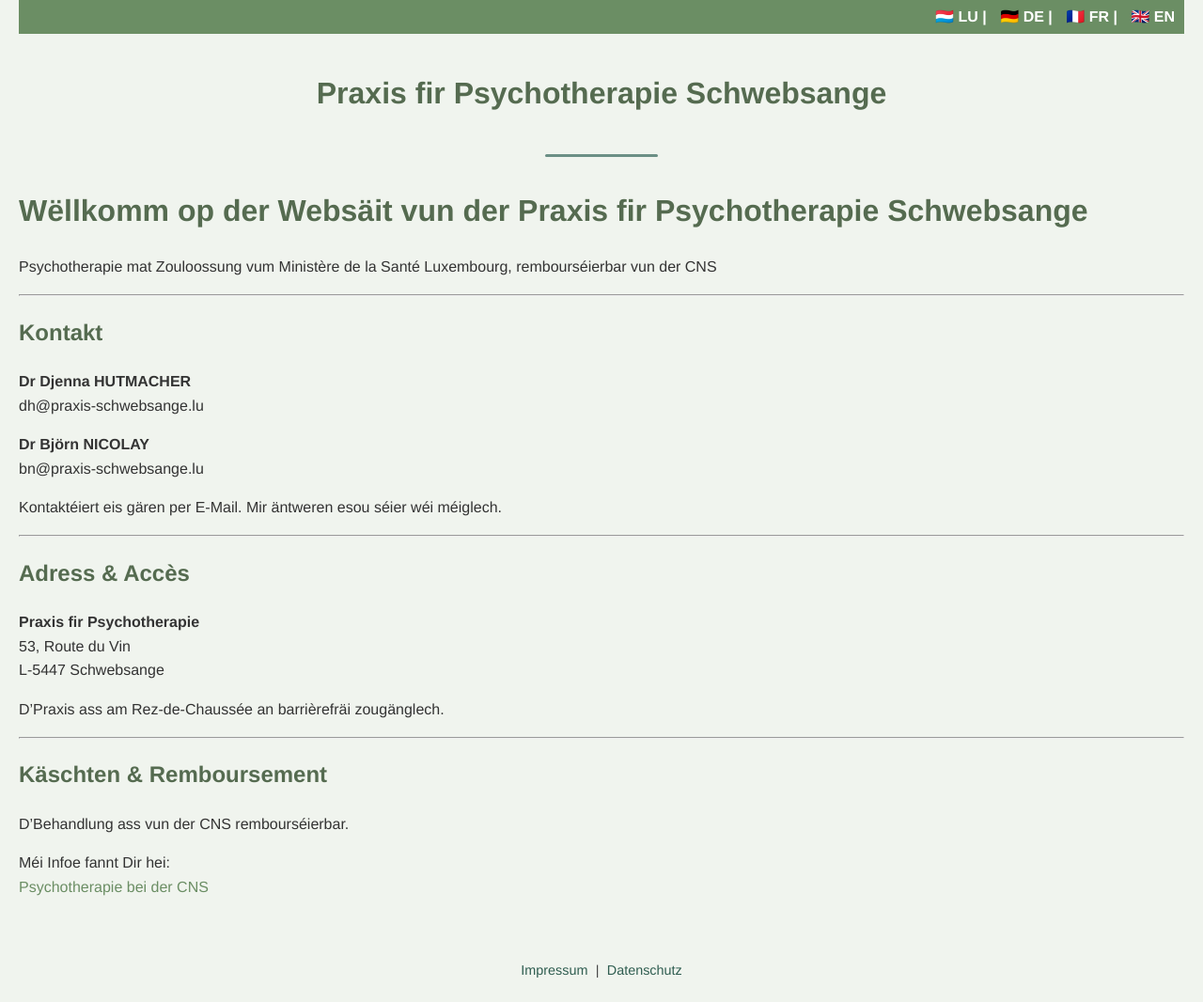
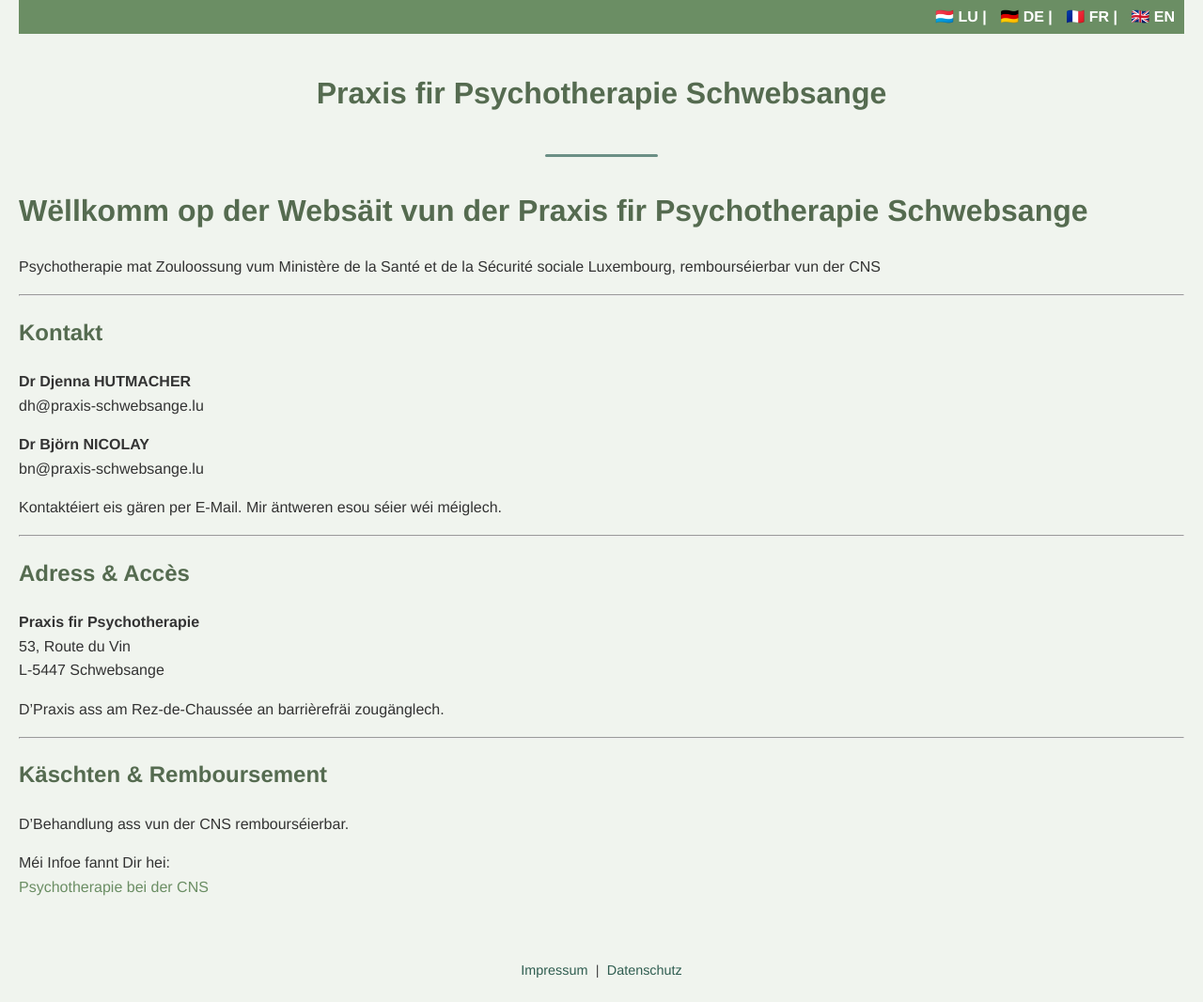
Before and after one commit to bjoernbrightside/praxis-schwebsange, a Jekyll site: the page built from lu/index.md, in a window 1280 px wide. Shown: the whole page at 94% size. Built offline with Jekyll 4.4.1, drawn with Linux system fonts in a browser that asks for light colours; our own code applies the rules of GitHub Pages for plain Markdown files.

Commit message:
Update index.md

```diff
--- a/lu/index.md
+++ b/lu/index.md
@@ -5,7 +5,7 @@ lang: lu
 
 # Wëllkomm op der Websäit vun der Praxis fir Psychotherapie Schwebsange
 
-Psychotherapie mat Zouloossung vum Ministère de la Santé Luxembourg, rembourséierbar vun der CNS
+Psychotherapie mat Zouloossung vum Ministère de la Santé et de la Sécurité sociale Luxembourg, rembourséierbar vun der CNS
 
 ---
 
```
